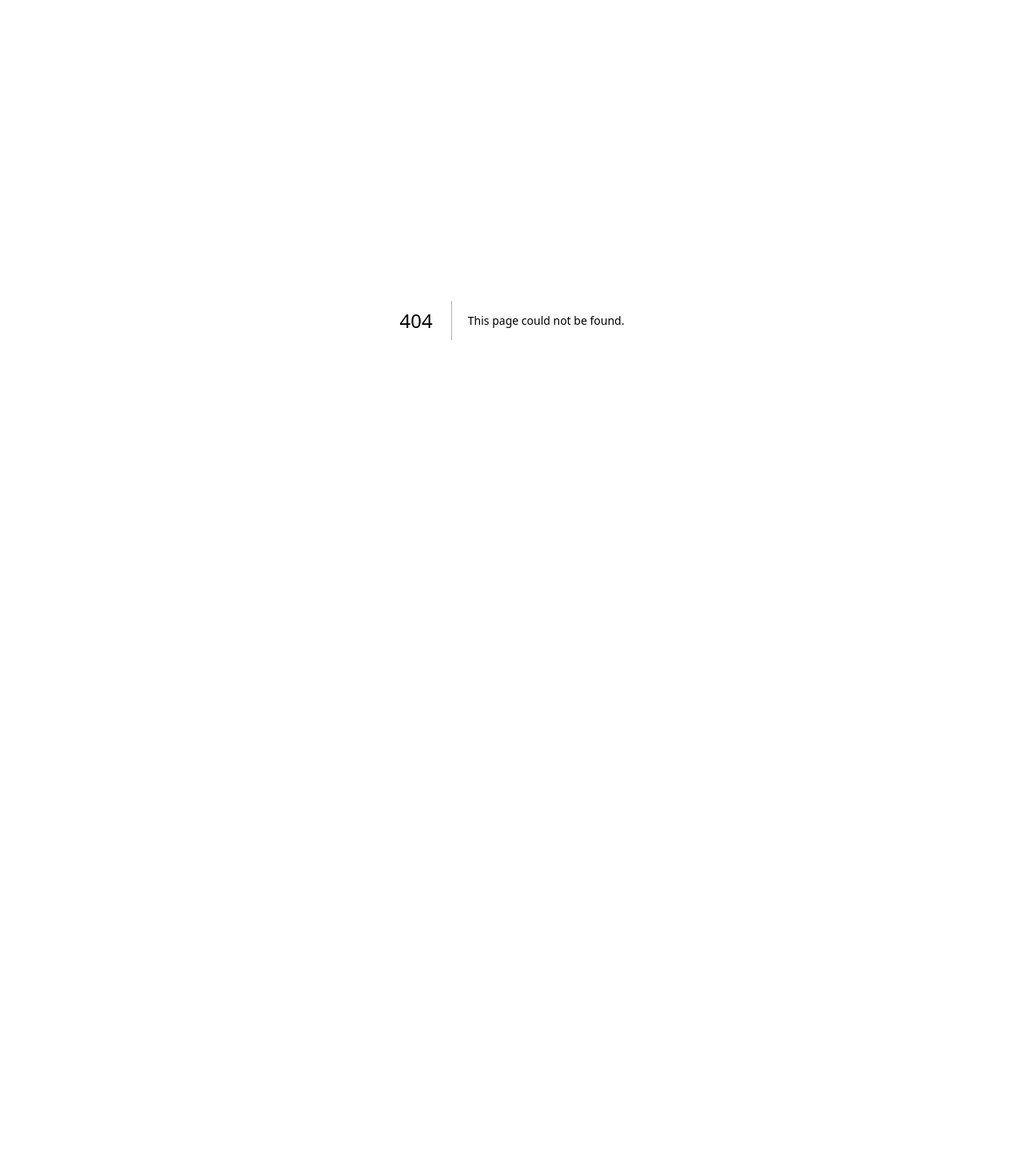
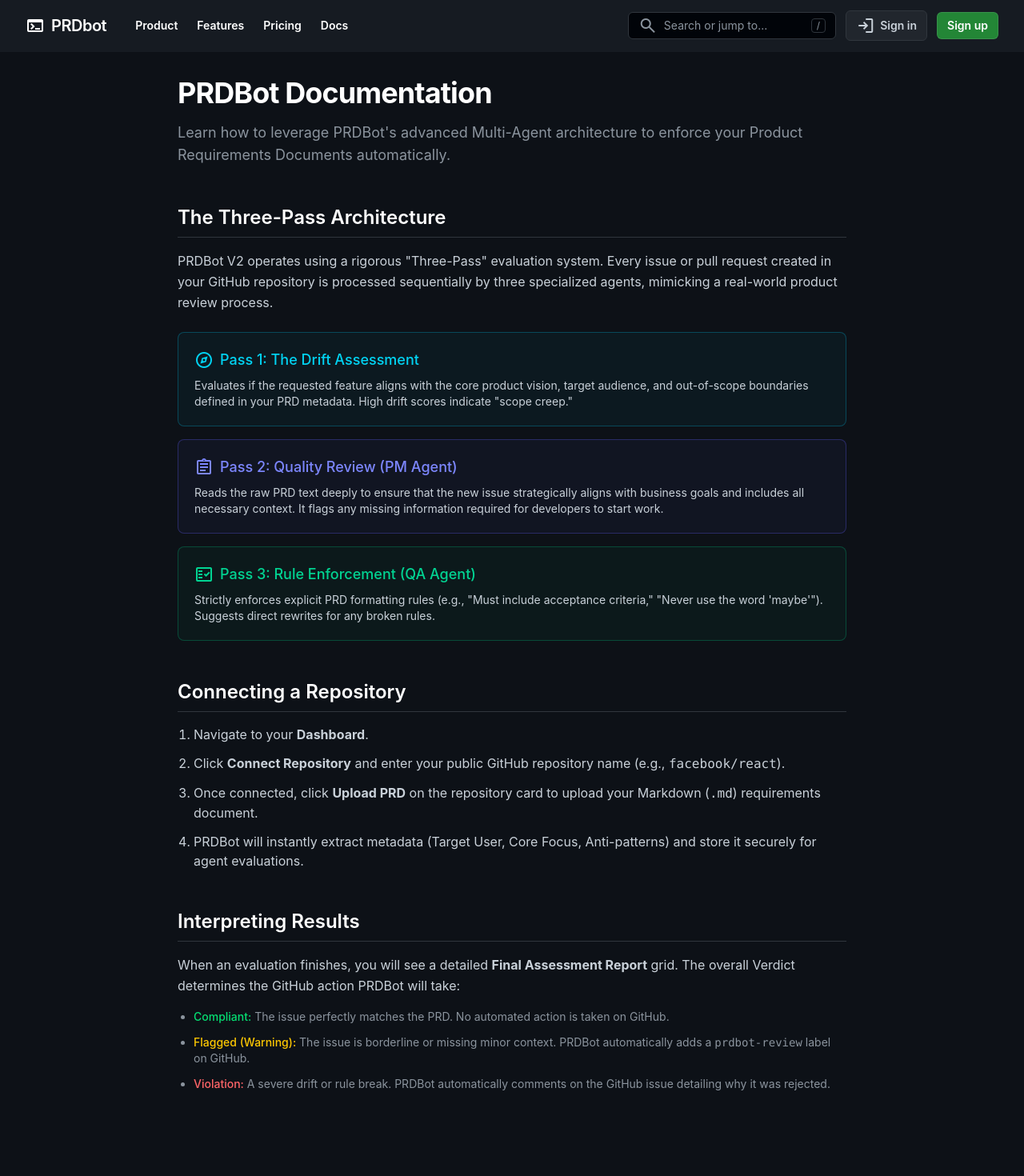
Before and after one commit to Gintoki006/PRDbot, a Next.js app: page /docs in a window 1280 px wide. Before the commit this address had no page. Shown: the top 1470 px of the page at 80% size. Before the commit the page ends 800 px from the top, so only its background shows below. Built offline with nearby package versions, Linux system fonts and the light colour scheme; no server answers.

Commit message:
Made a initial documentation page

```diff
--- a/app/_components/landing/Footer.js
+++ b/app/_components/landing/Footer.js
@@ -51,8 +51,8 @@
               <a className="text-sm text-gh-text-secondary hover:text-white transition-colors" href="#">
                 Integrations
               </a>
-              <a className="text-sm text-gh-text-secondary hover:text-white transition-colors" href="#">
-                API Docs
+              <a className="text-sm text-gh-text-secondary hover:text-white transition-colors" href="/docs">
+                Documentation
               </a>
               <a className="text-sm text-gh-text-secondary hover:text-white transition-colors" href="#">
                 Status
--- a/app/_components/landing/HeroSection.js
+++ b/app/_components/landing/HeroSection.js
@@ -40,7 +40,7 @@
                 <span className="material-symbols-outlined text-lg">chevron_right</span>
               </Link>
             )}
-            <Link href="#" className="gh-btn-secondary px-8 py-3 text-lg font-semibold rounded-md flex items-center gap-2 cursor-pointer">
+            <Link href="/docs" className="gh-btn-secondary px-8 py-3 text-lg font-semibold rounded-md flex items-center gap-2 cursor-pointer">
               View documentation
             </Link>
           </motion.div>
--- a/app/_components/landing/TopNavBar.js
+++ b/app/_components/landing/TopNavBar.js
@@ -62,12 +62,12 @@
             >
               Pricing
             </a>
-            <a
-              className="text-white font-semibold text-sm hover:text-gh-text-secondary py-2 px-1"
-              href="#"
+            <Link
+              className="text-white font-semibold text-sm hover:text-gh-text-secondary py-2 px-1 transition-colors"
+              href="/docs"
             >
               Docs
-            </a>
+            </Link>
           </div>
         </div>
         <div className="flex items-center gap-3">
--- /dev/null
+++ b/app/docs/page.js
@@ -0,0 +1,77 @@
+import TopNavBar from "../_components/landing/TopNavBar";
+import Footer from "../_components/landing/Footer";
+
+export default function DocsPage() {
+  return (
+    <>
+      <TopNavBar />
+      <main className="flex-grow pt-24 pb-16 px-4 md:px-8 max-w-[900px] mx-auto text-gh-text-main min-h-screen">
+        <h1 className="text-4xl font-bold text-white mb-4 tracking-tight">PRDBot Documentation</h1>
+        <p className="text-lg text-gh-text-secondary mb-12">
+          Learn how to leverage PRDBot's advanced Multi-Agent architecture to enforce your Product Requirements Documents automatically.
+        </p>
+
+        <section className="mb-12">
+          <h2 className="text-2xl font-semibold text-white mb-4 border-b border-gh-border pb-2">The Three-Pass Architecture</h2>
+          <p className="mb-6 leading-relaxed">
+            PRDBot V2 operates using a rigorous "Three-Pass" evaluation system. Every issue or pull request created in your GitHub repository is processed sequentially by three specialized agents, mimicking a real-world product review process.
+          </p>
+          <div className="space-y-4">
+            <div className="p-5 border border-cyan-500/30 bg-cyan-500/5 rounded-xl">
+              <h3 className="text-lg font-medium text-cyan-400 mb-2 flex items-center gap-2">
+                <span className="material-symbols-outlined">explore</span>
+                Pass 1: The Drift Assessment
+              </h3>
+              <p className="text-sm">
+                Evaluates if the requested feature aligns with the core product vision, target audience, and out-of-scope boundaries defined in your PRD metadata. High drift scores indicate "scope creep."
+              </p>
+            </div>
+
+            <div className="p-5 border border-indigo-500/30 bg-indigo-500/5 rounded-xl">
+              <h3 className="text-lg font-medium text-indigo-400 mb-2 flex items-center gap-2">
+                <span className="material-symbols-outlined">assignment</span>
+                Pass 2: Quality Review (PM Agent)
+              </h3>
+              <p className="text-sm">
+                Reads the raw PRD text deeply to ensure that the new issue strategically aligns with business goals and includes all necessary context. It flags any missing information required for developers to start work.
+              </p>
+            </div>
+
+            <div className="p-5 border border-emerald-500/30 bg-emerald-500/5 rounded-xl">
+              <h3 className="text-lg font-medium text-emerald-400 mb-2 flex items-center gap-2">
+                <span className="material-symbols-outlined">fact_check</span>
+                Pass 3: Rule Enforcement (QA Agent)
+              </h3>
+              <p className="text-sm">
+                Strictly enforces explicit PRD formatting rules (e.g., "Must include acceptance criteria," "Never use the word 'maybe'"). Suggests direct rewrites for any broken rules.
+              </p>
+            </div>
+          </div>
+        </section>
+
+        <section className="mb-12">
+          <h2 className="text-2xl font-semibold text-white mb-4 border-b border-gh-border pb-2">Connecting a Repository</h2>
+          <ol className="list-decimal pl-5 space-y-3">
+            <li>Navigate to your <strong>Dashboard</strong>.</li>
+            <li>Click <strong>Connect Repository</strong> and enter your public GitHub repository name (e.g., <code>facebook/react</code>).</li>
+            <li>Once connected, click <strong>Upload PRD</strong> on the repository card to upload your Markdown (<code>.md</code>) requirements document.</li>
+            <li>PRDBot will instantly extract metadata (Target User, Core Focus, Anti-patterns) and store it securely for agent evaluations.</li>
+          </ol>
+        </section>
+
+        <section className="mb-12">
+          <h2 className="text-2xl font-semibold text-white mb-4 border-b border-gh-border pb-2">Interpreting Results</h2>
+          <p className="mb-4 leading-relaxed">
+            When an evaluation finishes, you will see a detailed <strong>Final Assessment Report</strong> grid. The overall Verdict determines the GitHub action PRDBot will take:
+          </p>
+          <ul className="list-disc pl-5 space-y-3 text-sm text-gh-text-secondary">
+            <li><strong className="text-green-400 font-medium">Compliant:</strong> The issue perfectly matches the PRD. No automated action is taken on GitHub.</li>
+            <li><strong className="text-yellow-400 font-medium">Flagged (Warning):</strong> The issue is borderline or missing minor context. PRDBot automatically adds a <code>prdbot-review</code> label on GitHub.</li>
+            <li><strong className="text-red-400 font-medium">Violation:</strong> A severe drift or rule break. PRDBot automatically comments on the GitHub issue detailing why it was rejected.</li>
+          </ul>
+        </section>
+      </main>
+      <Footer />
+    </>
+  );
+}
```
